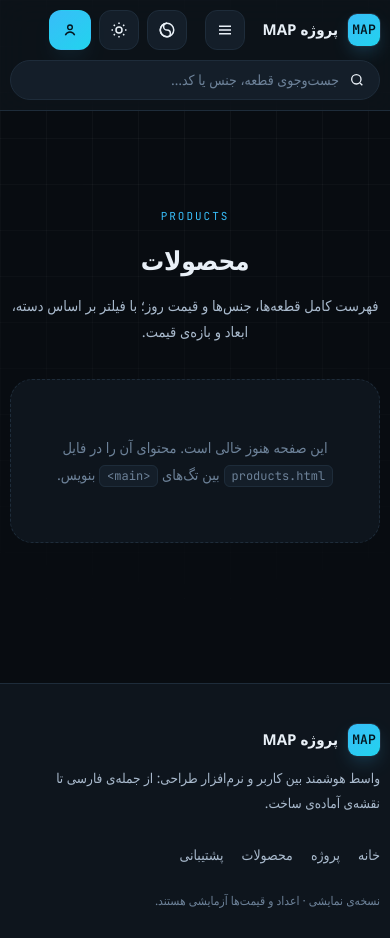
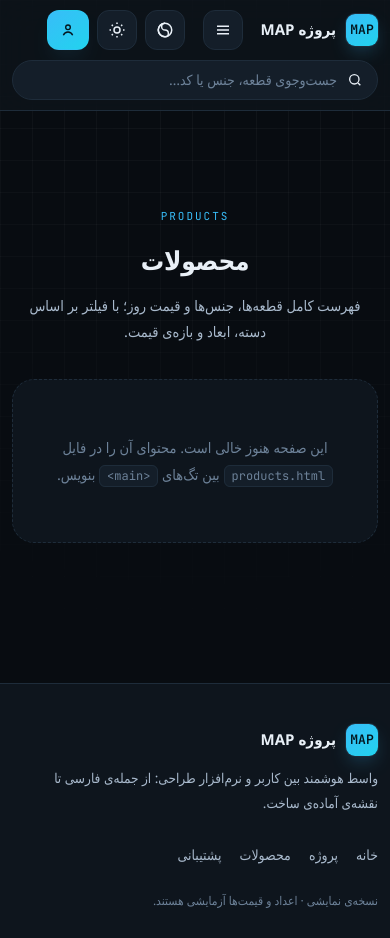
Before and after one commit to parsa23456781-boop/Parsatsh, a plain HTML site: page products.html in a window 390 px wide. Drawn offline with Linux system fonts and the light colour scheme; a small style sheet from the web is missing.

Commit message:
Update style.css

```diff
--- a/assets/css/style.css
+++ b/assets/css/style.css
@@ -1158,3 +1158,20 @@ html, body { max-width: 100%; overflow-x: hidden; }
   /* مشخصات دو ستونه */
   .specs { grid-template-columns: 1fr 1fr !important; }
 }
+/* ---------- ۱۶. اصلاح عرض در گوشی ---------- */
+@media (max-width: 900px) {
+  :root { --shell: calc(100% - 24px) !important; }
+
+  .shell {
+    width: var(--shell) !important;
+    max-width: 100% !important;
+    margin-inline: auto !important;
+  }
+
+  body::before { background-size: 32px 32px; }
+
+  /* هر چیزی که از عرض بزند، جمع شود */
+  .card, .product, .viewport, .total, .composer { max-width: 100%; }
+
+  .hero::after { display: none; }
+}
```
